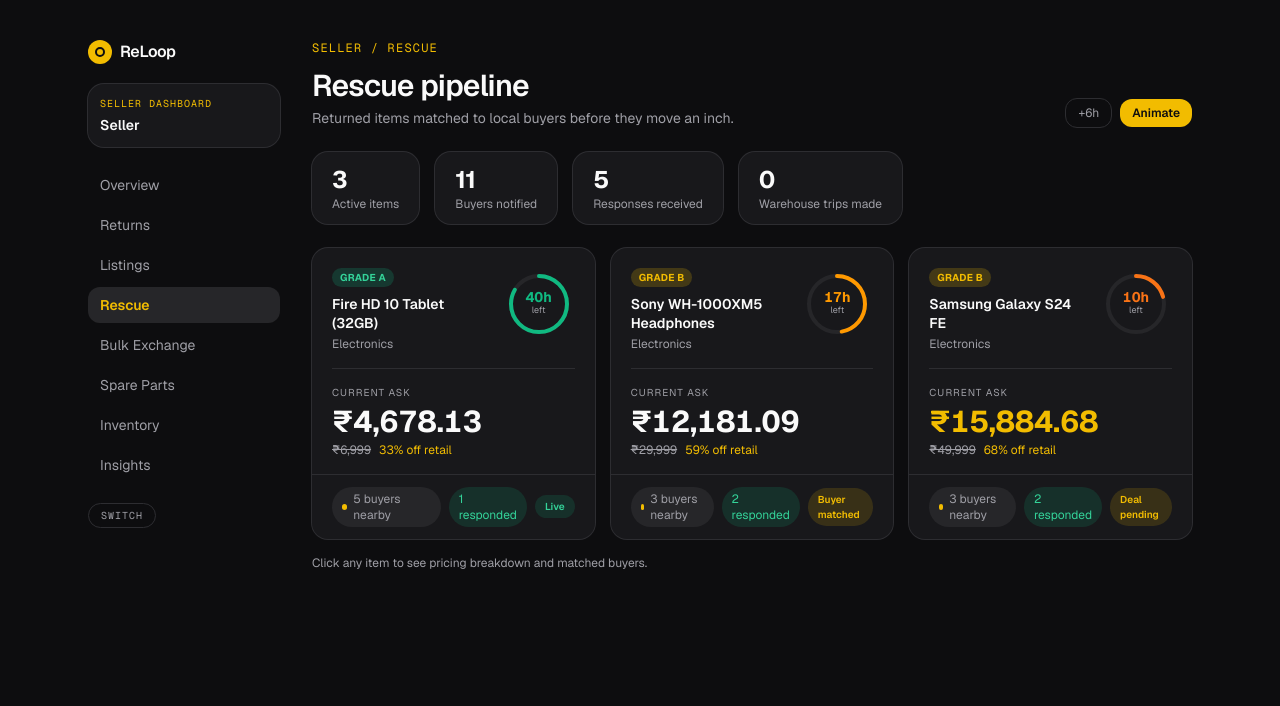
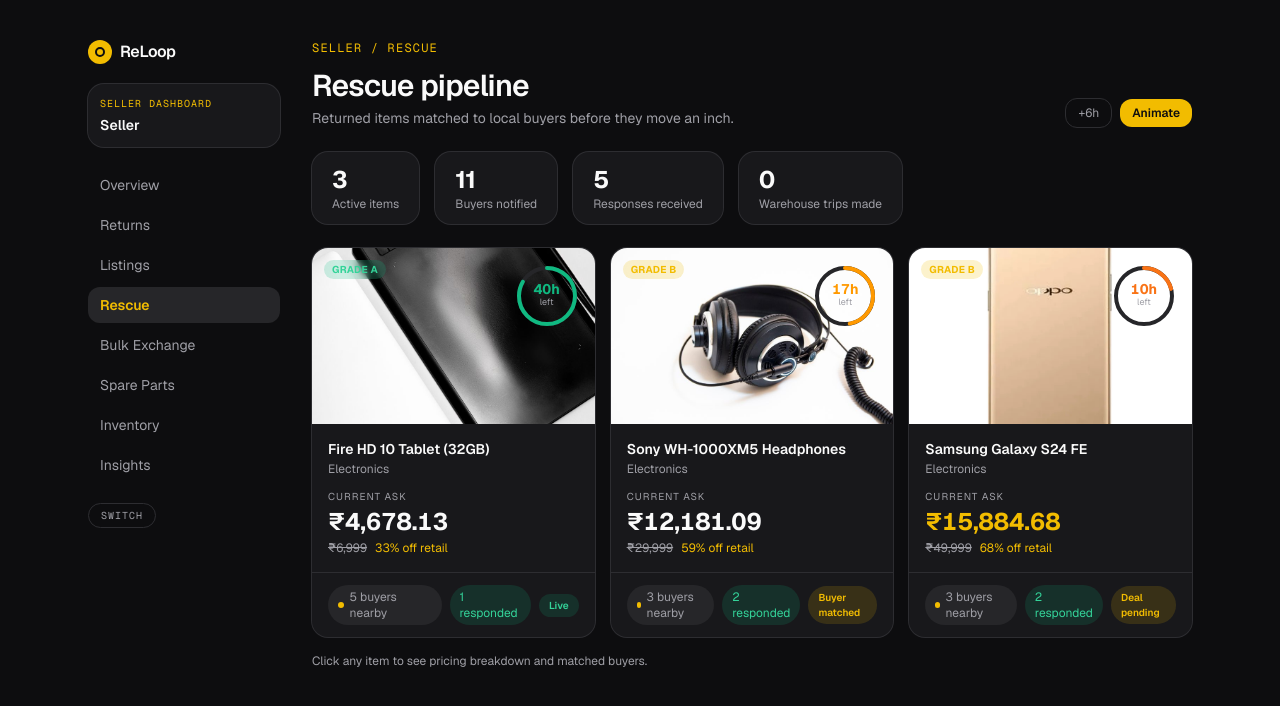
Before and after one commit to paawankhurana2005/hack, a Next.js app in the folder apps/web/: page /seller/rescue in a window 1280 px wide. Shown: the top 706 px of the page. Built offline with nearby package versions, Linux system fonts and the light colour scheme.

Commit message:
rescue pippeline assets fixed

```diff
--- a/apps/web/src/app/seller/listings/page.tsx
+++ b/apps/web/src/app/seller/listings/page.tsx
@@ -4,6 +4,7 @@
 import Image from 'next/image';
 import Link from 'next/link';
 import { getLocalRoutingListings, type ExchangeItem } from '@/lib/mocks/exchange-store';
+import { getReturnById } from '@/lib/mocks/return-store';
 
 function formatINR(cents: number) {
   return `₹${(cents / 100).toLocaleString('en-IN')}`;
@@ -197,12 +198,25 @@
   return (
     <Link
       href={`/seller/listings/${item.returnId}`}
-      className="group flex items-center gap-4 rounded-xl bg-card px-5 py-4 ring-1 ring-border transition-all hover:ring-emerald-500/40 hover:bg-emerald-500/5"
+      className="group flex items-center gap-4 rounded-xl bg-card px-4 py-3 ring-1 ring-border transition-all hover:ring-emerald-500/40 hover:bg-emerald-500/5"
     >
-      {/* Pulse indicator */}
-      <div className="relative shrink-0">
-        <div className="size-3 rounded-full bg-emerald-400" />
-        <div className="absolute inset-0 size-3 animate-ping rounded-full bg-emerald-500/60" />
+      {/* Product image thumbnail */}
+      <div className="relative size-14 shrink-0 overflow-hidden rounded-lg bg-secondary ring-1 ring-border">
+        {item.imageUrl ? (
+          <Image
+            src={item.imageUrl}
+            alt={item.productName}
+            fill
+            className="object-cover transition-transform duration-200 group-hover:scale-105"
+          />
+        ) : (
+          <div className="flex h-full items-center justify-center">
+            <div className="relative">
+              <div className="size-2.5 rounded-full bg-emerald-400" />
+              <div className="absolute inset-0 size-2.5 animate-ping rounded-full bg-emerald-500/60" />
+            </div>
+          </div>
+        )}
       </div>
 
       {/* Product info */}
@@ -212,6 +226,7 @@
             Grade {item.grade}
           </span>
           <span className="inline-flex items-center gap-1 rounded-md bg-emerald-500/15 px-1.5 py-0.5 text-[10px] font-bold uppercase tracking-wide text-emerald-400">
+            <span className="size-1 rounded-full bg-emerald-400 animate-pulse" />
             Local Routing
           </span>
           <span className="font-mono text-[10px] text-muted-foreground">{item.returnId}</span>
@@ -247,7 +262,14 @@
   const [localRoutingListings, setLocalRoutingListings] = useState<ExchangeItem[]>([]);
 
   useEffect(() => {
-    setLocalRoutingListings(getLocalRoutingListings());
+    const local = getLocalRoutingListings();
+    const enriched = local.map((item) => {
+      if (item.imageUrl) return item;
+      const ret = getReturnById(item.returnId);
+      const photo = ret?.photoUrls?.[0];
+      return photo ? { ...item, imageUrl: photo } : item;
+    });
+    setLocalRoutingListings(enriched);
   }, []);
 
   const activeRegular = REGULAR_LISTINGS.filter((l) => l.status === 'active').length;
--- a/apps/web/src/app/seller/rescue/page.tsx
+++ b/apps/web/src/app/seller/rescue/page.tsx
@@ -1,6 +1,7 @@
 'use client';
 
 import { useState, useEffect, useCallback } from 'react';
+import Image from 'next/image';
 import Link from 'next/link';
 import {
   EXCHANGE_ITEMS,
@@ -10,6 +11,7 @@
   getLocalRoutingListings,
   type ExchangeItem,
 } from '@/lib/mocks/exchange-store';
+import { getReturnById } from '@/lib/mocks/return-store';
 
 function formatINR(cents: number) {
   return `₹${(cents / 100).toLocaleString('en-IN')}`;
@@ -94,35 +96,49 @@
   return (
     <Link
       href={`/seller/rescue/${item.returnId}`}
-      className="group flex flex-col rounded-2xl bg-card ring-1 ring-border transition-all hover:ring-brand/50 hover:shadow-lg hover:shadow-brand/5"
+      className="group flex flex-col rounded-2xl bg-card ring-1 ring-border transition-all hover:ring-brand/50 hover:shadow-lg hover:shadow-brand/5 overflow-hidden"
     >
-      {/* Card top */}
-      <div className="flex items-start justify-between p-5 pb-4">
-        <div className="flex-1 min-w-0 pr-3">
-          <div className="flex items-center gap-1.5 flex-wrap">
-            <span className={`inline-block rounded-md px-2 py-0.5 text-[10px] font-bold uppercase tracking-wide ${GRADE_COLOR[item.grade]}`}>
+      {/* Product image */}
+      <div className="relative h-44 w-full bg-secondary">
+        {item.imageUrl ? (
+          <Image
+            src={item.imageUrl}
+            alt={item.productName}
+            fill
+            className="object-cover transition-transform duration-300 group-hover:scale-[1.03]"
+          />
+        ) : (
+          <div className="flex h-full items-center justify-center text-4xl text-muted-foreground/30">
+            📦
+          </div>
+        )}
+        {/* Overlaid badges */}
+        <div className="absolute left-3 top-3 flex items-center gap-1.5">
+          <span className={`rounded-md px-2 py-0.5 text-[10px] font-bold uppercase tracking-wide backdrop-blur-sm ${GRADE_COLOR[item.grade]}`}>
             Grade {item.grade}
           </span>
           {item.source === 'local_routing' && (
-              <span className="inline-flex items-center gap-1 rounded-md bg-emerald-500/15 px-2 py-0.5 text-[10px] font-bold uppercase tracking-wide text-emerald-400">
-                <span className="size-1 rounded-full bg-emerald-400 animate-pulse" />
+            <span className="inline-flex items-center gap-1 rounded-md bg-emerald-500/90 px-2 py-0.5 text-[10px] font-bold uppercase tracking-wide text-white backdrop-blur-sm">
+              <span className="size-1 rounded-full bg-white animate-pulse" />
               From return
             </span>
           )}
         </div>
-          <p className="mt-2 text-sm font-semibold text-foreground leading-snug">{item.productName}</p>
-          <p className="mt-0.5 text-xs text-muted-foreground">{item.category}</p>
-        </div>
+        {/* Timer ring top-right */}
+        <div className="absolute right-3 top-3">
           <TimerRing progress={progress} hours={hrs} />
         </div>
+      </div>
 
-      {/* Divider */}
-      <div className="mx-5 border-t border-border" />
+      {/* Card body */}
+      <div className="flex flex-col flex-1 p-4">
+        <p className="text-sm font-semibold text-foreground leading-snug">{item.productName}</p>
+        <p className="mt-0.5 text-xs text-muted-foreground">{item.category}</p>
 
         {/* Price */}
-      <div className="px-5 py-4">
+        <div className="mt-3">
           <p className="text-[10px] uppercase tracking-widest text-muted-foreground">Current ask</p>
-        <p className={`mt-1 text-3xl font-bold tabular-nums ${urgent ? 'text-orange-400' : 'text-foreground'}`}>
+          <p className={`mt-0.5 text-2xl font-bold tabular-nums ${urgent ? 'text-orange-400' : 'text-foreground'}`}>
             {formatINR(price)}
           </p>
           <p className="mt-0.5 text-xs text-muted-foreground">
@@ -130,9 +146,10 @@
             <span className="ml-2 text-brand">{discountFromOriginal.toFixed(0)}% off retail</span>
           </p>
         </div>
+      </div>
 
       {/* Footer chips */}
-      <div className="flex items-center gap-2 border-t border-border px-5 py-3">
+      <div className="flex items-center gap-2 border-t border-border px-4 py-3">
         <span className="flex items-center gap-1.5 rounded-full bg-secondary px-2.5 py-1 text-xs text-muted-foreground">
           <span className="size-1.5 rounded-full bg-brand" />
           {item.matchedBuyers.length} buyers nearby
@@ -162,8 +179,15 @@
   useEffect(() => {
     const local = getLocalRoutingListings();
     if (local.length === 0) return;
-    const localIds = new Set(local.map((l) => l.returnId));
-    setItems([...local, ...EXCHANGE_ITEMS.filter((i) => !localIds.has(i.returnId))]);
+    // Backfill imageUrl from the return store for any listing created before imageUrl support
+    const enriched = local.map((item) => {
+      if (item.imageUrl) return item;
+      const ret = getReturnById(item.returnId);
+      const photo = ret?.photoUrls?.[0];
+      return photo ? { ...item, imageUrl: photo } : item;
+    });
+    const localIds = new Set(enriched.map((l) => l.returnId));
+    setItems([...enriched, ...EXCHANGE_ITEMS.filter((i) => !localIds.has(i.returnId))]);
   }, []);
 
   const totalBuyers = items.reduce((s, i) => s + i.matchedBuyers.length, 0);
--- a/apps/web/src/app/seller/returns/[returnId]/SellerReturnDetail.tsx
+++ b/apps/web/src/app/seller/returns/[returnId]/SellerReturnDetail.tsx
@@ -286,6 +286,7 @@
             radiusKm: currentRouting.radiusKm ?? 5,
             co2SavedKg: currentRouting.co2SavedKg ?? 2.4,
             distanceSavedKm: currentRouting.warehouseDistanceKm ?? 580,
+            imageUrl: currentRet.photoUrls?.[0],
           });
         }
       }
--- a/apps/web/src/lib/mocks/exchange-store.ts
+++ b/apps/web/src/lib/mocks/exchange-store.ts
@@ -28,6 +28,7 @@
   source?: 'local_routing';
   co2SavedKg?: number;
   distanceSavedKm?: number;
+  imageUrl?: string;
 }
 
 // Grade multipliers for base price calculation
@@ -126,6 +127,7 @@
   radiusKm: number;
   co2SavedKg: number;
   distanceSavedKm: number;
+  imageUrl?: string;
 }): void {
   const item: ExchangeItem = {
     returnId: params.returnId,
@@ -144,6 +146,7 @@
     co2SavedKg: params.co2SavedKg,
     distanceSavedKm: params.distanceSavedKm,
     matchedBuyers: generateLocalBuyers(params.nearbyBuyers, params.radiusKm),
+    imageUrl: params.imageUrl,
   };
   saveLocalRoutingListing(item);
 }
@@ -156,6 +159,7 @@
     returnId: 'RET-2026-800001',
     productName: 'Fire HD 10 Tablet (32GB)',
     category: 'Electronics',
+    imageUrl: '/catalog/fire-tablet.jpg',
     grade: 'A',
     originalPriceCents: 699900,
     basePriceCents: Math.round(699900 * GRADE_MULTIPLIER.A),
@@ -222,6 +226,7 @@
     returnId: 'RET-2026-EX002',
     productName: 'Sony WH-1000XM5 Headphones',
     category: 'Electronics',
+    imageUrl: '/catalog/wh1000xm5.jpg',
     grade: 'B',
     originalPriceCents: 2999900,
     basePriceCents: Math.round(2999900 * GRADE_MULTIPLIER.B),
@@ -268,6 +273,7 @@
     returnId: 'RET-2026-EX003',
     productName: 'Samsung Galaxy S24 FE',
     category: 'Electronics',
+    imageUrl: '/catalog/galaxy-phone.jpg',
     grade: 'B',
     originalPriceCents: 4999900,
     basePriceCents: Math.round(4999900 * GRADE_MULTIPLIER.B),
```
Also changed, not shown: apps/web/public/catalog/fire-tablet.jpg (added), apps/web/public/catalog/wh1000xm5.jpg (added). Lines whose indentation alone changed are shown as unchanged.
